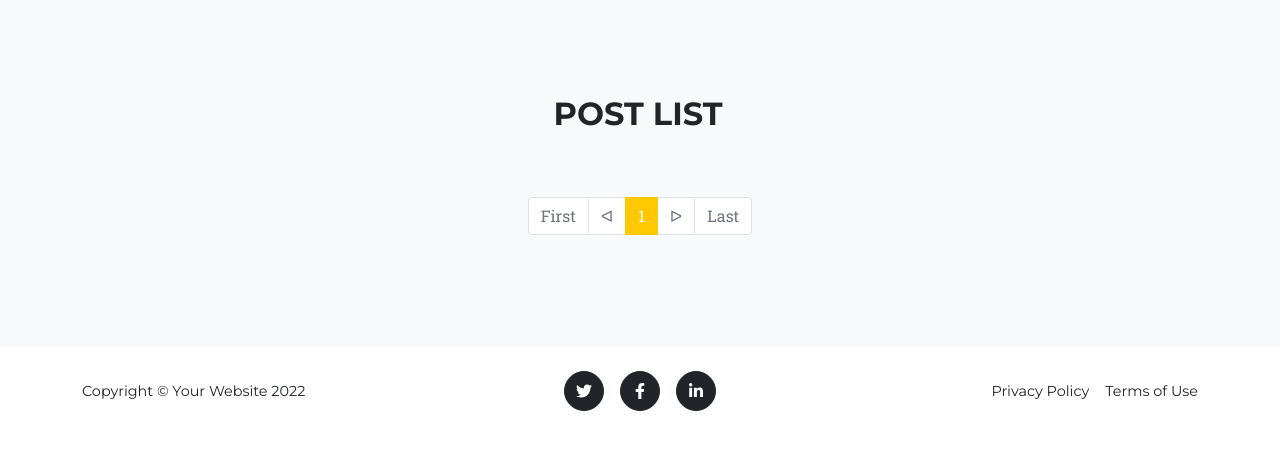
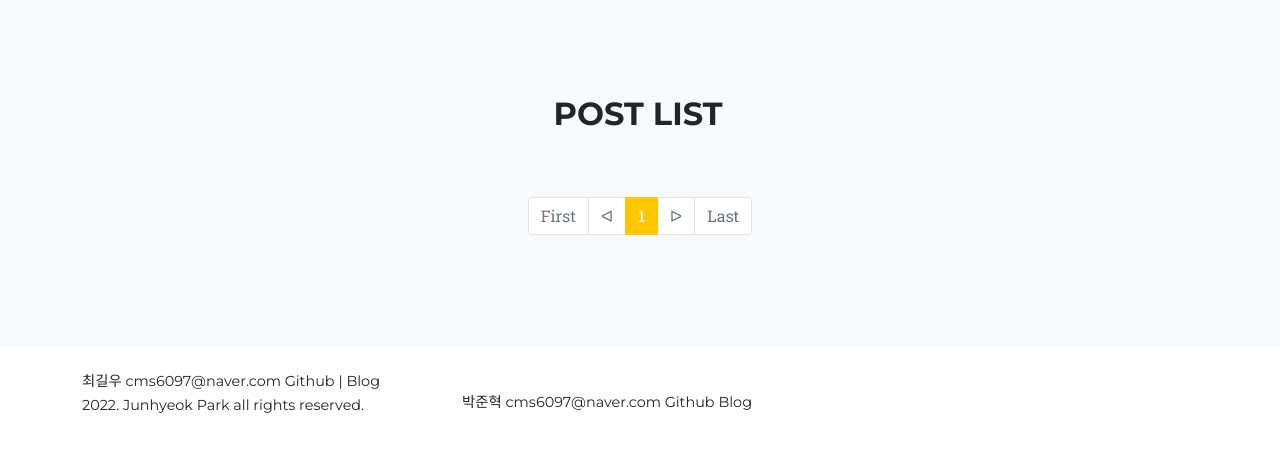
Before and after one commit to toughhyeok/vue-django-blog, a Django app: page / in a window 1280 px wide. Shown: the part 765-1223 px from the top of the page. Before the commit the page ends 1200 px from the top, so only its background shows below. Run offline with Django 4.2, Linux system fonts and the light colour scheme; data that the repository does not hold is empty; some libraries are stand-ins or nearby versions.

Commit message:
[TEST]Change Footer structure

```diff
--- a/templates/home.html
+++ b/templates/home.html
@@ -82,22 +82,23 @@
 <footer class="footer py-4">
     <div class="container">
         <div class="row align-items-center">
-            <div class="col-lg-4 text-lg-start">Copyright &copy; Your Website 2022</div>
-            <div class="col-lg-4 my-3 my-lg-0">
-                <a class="btn btn-dark btn-social mx-2" href="#!" aria-label="Twitter"><i
-                        class="fab fa-twitter"></i></a>
-                <a class="btn btn-dark btn-social mx-2" href="#!" aria-label="Facebook"><i
-                        class="fab fa-facebook-f"></i></a>
-                <a class="btn btn-dark btn-social mx-2" href="#!" aria-label="LinkedIn"><i
-                        class="fab fa-linkedin-in"></i></a>
+            <div class="col-lg-4 text-lg-start">
+                <a class="link-dark text-decoration-none">최길우 </a>
+                <a class="link-dark text-decoration-none">cms6097@naver.com </a>
+                <a class="link-dark text-decoration-none" href="https://github.com/toughhyeok/vue-django-blog/tree/gilwoochoi" target="_blank">Github | </a>
+                <a class="link-dark text-decoration-none" href="https://velog.io/@cgw7976" target="_blank">Blog</a>
+                <p>2022. Junhyeok Park all rights reserved. </p>
             </div>
-            <div class="col-lg-4 text-lg-end">
-                <a class="link-dark text-decoration-none me-3" href="#!">Privacy Policy</a>
-                <a class="link-dark text-decoration-none" href="#!">Terms of Use</a>
+            <div class="col-lg-4 text-lg-start">
+                <a class="link-dark text-decoration-none">박준혁 </a>
+                <a class="link-dark text-decoration-none">cms6097@naver.com </a>
+                <a class="link-dark text-decoration-none" href="https://github.com/toughhyeok/vue-django-blog/tree/dev-main" target="_blank">Github </a>
+                <a class="link-dark text-decoration-none" href="https://hotamul.tistory.com/" target="_blank">Blog</a>
             </div>
         </div>
     </div>
 </footer>
+
 {% endblock %}
 {% block extra-script %}
 {% include 'include/post_list_vue.html' %}
```
